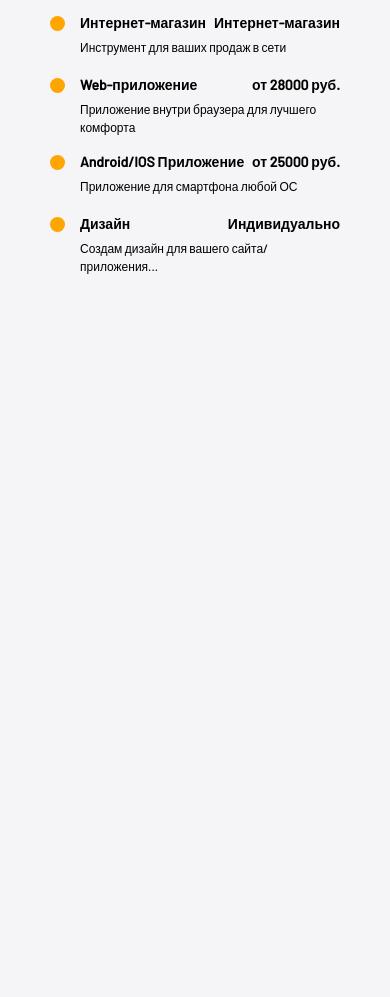
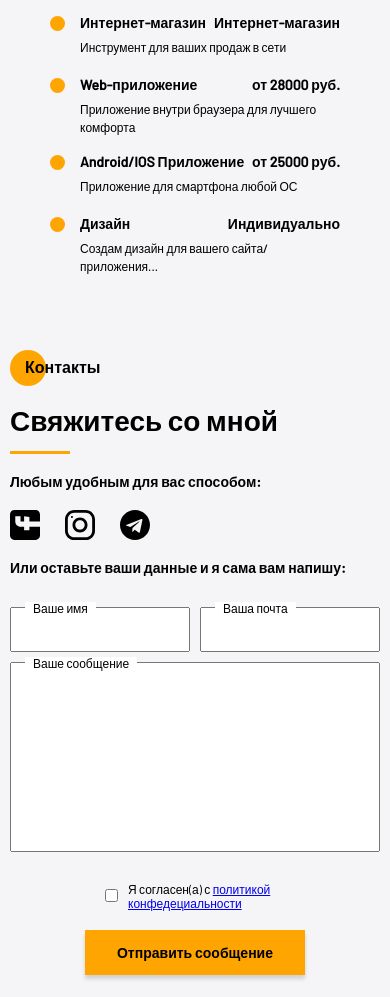
Before and after one commit to kasim87/MY__PORTFOLIO, a website built with Vite: page index.html in a window 390 px wide. Shown: the part 8209-9206 px from the top of the page. Before the commit the page ends 8484 px from the top, so only its background shows below. Built offline with nearby package versions, Linux system fonts and the light colour scheme.

Commit message:
adoptation section contact

```diff
--- a/index.html
+++ b/index.html
@@ -610,7 +610,7 @@
       </div>
     </div>
 
-    <!-- <div class="contact">
+    <div class="contact">
       <div class="container">
         <div class="contact__wrapper">
           <div class="contact__photo">
@@ -668,7 +668,7 @@
           </div>
         </div>
       </div>
-    </div> -->
+    </div>
 
     <script type="module" src="/src/js/script.js"></script>
   </body>
--- a/src/sass/blocks/contact.scss
+++ b/src/sass/blocks/contact.scss
@@ -11,6 +11,7 @@
   &__photo {
     img {
       width: 100%;
+      height: 100%;
     }
   }
   &__descr {
@@ -41,7 +42,7 @@
     margin-top: 30px;
     display: grid;
     grid-template: 45px 190px 45px / repeat(2, 280px);
-    gap: 30px;
+    gap: 35px;
     label {
       position: absolute;
       top: -5px;
@@ -50,12 +51,6 @@
       font-size: 12px;
       background: #fff;
     }
-  }
-  &__trigger {
-    grid-column: 1 / 3;
-    display: grid;
-    grid-template-columns: repeat(2, auto);
-    column-gap: 35px;
   }
   &__policy {
     font-size: 12px;
@@ -95,6 +90,12 @@
       line-height: 18px;
     }
   }
+  &__trigger {
+    display: grid;
+    grid-template-columns: repeat(2, auto);
+    grid-column: 1 / 3;
+    column-gap: 35px;
+  }
   .btn {
     box-shadow: 0px 4px 4px 0px rgba(0, 0, 0, 0.15);
     color: rgba(0, 0, 0, 1);
--- a/src/sass/blocks/media.scss
+++ b/src/sass/blocks/media.scss
@@ -117,6 +117,19 @@
       padding: 0;
     }
   }
+  .contact {
+    padding-top: 50px;
+    &__wrapper {
+      grid-template-columns: 300px 350px;
+    }
+    &__form {
+      grid-template-columns: repeat(2, auto);
+      gap: 10px;
+    }
+    .btn {
+      line-height: 13px;
+    }
+  }
 }
 
 @media screen and (max-width: 768px) {
@@ -146,7 +159,6 @@
     }
     &__skills {
       grid-template-columns: repeat(2, 250px);
-      gap: 20px;
       &-item {
         grid-template-columns: 20px 200px;
       }
@@ -185,6 +197,21 @@
   .price {
     &__wrapper {
       justify-content: center;
+    }
+  }
+  .contact {
+    &__wrapper {
+      grid-template-columns: auto;
+    }
+    &__photo {
+      height: 350px;
+      img {
+        object-fit: cover;
+        object-position: center;
+      }
+    }
+    &__title {
+      margin-top: 30px;
     }
   }
 }
@@ -264,4 +291,25 @@
       grid-template-columns: 290px;
     }
   }
+  .contact {
+    &__wrapper {
+    }
+    &__photo {
+      display: none;
+    }
+    &__trigger {
+      margin-top: 20px;
+      grid-template-columns: auto;
+      justify-items: center;
+      row-gap: 20px;
+    }
+    &__policy {
+      width: 180px;
+    }
+    .btn {
+      order: 2;
+      width: 100%;
+      max-width: 220px;
+    }
+  }
 }
```
